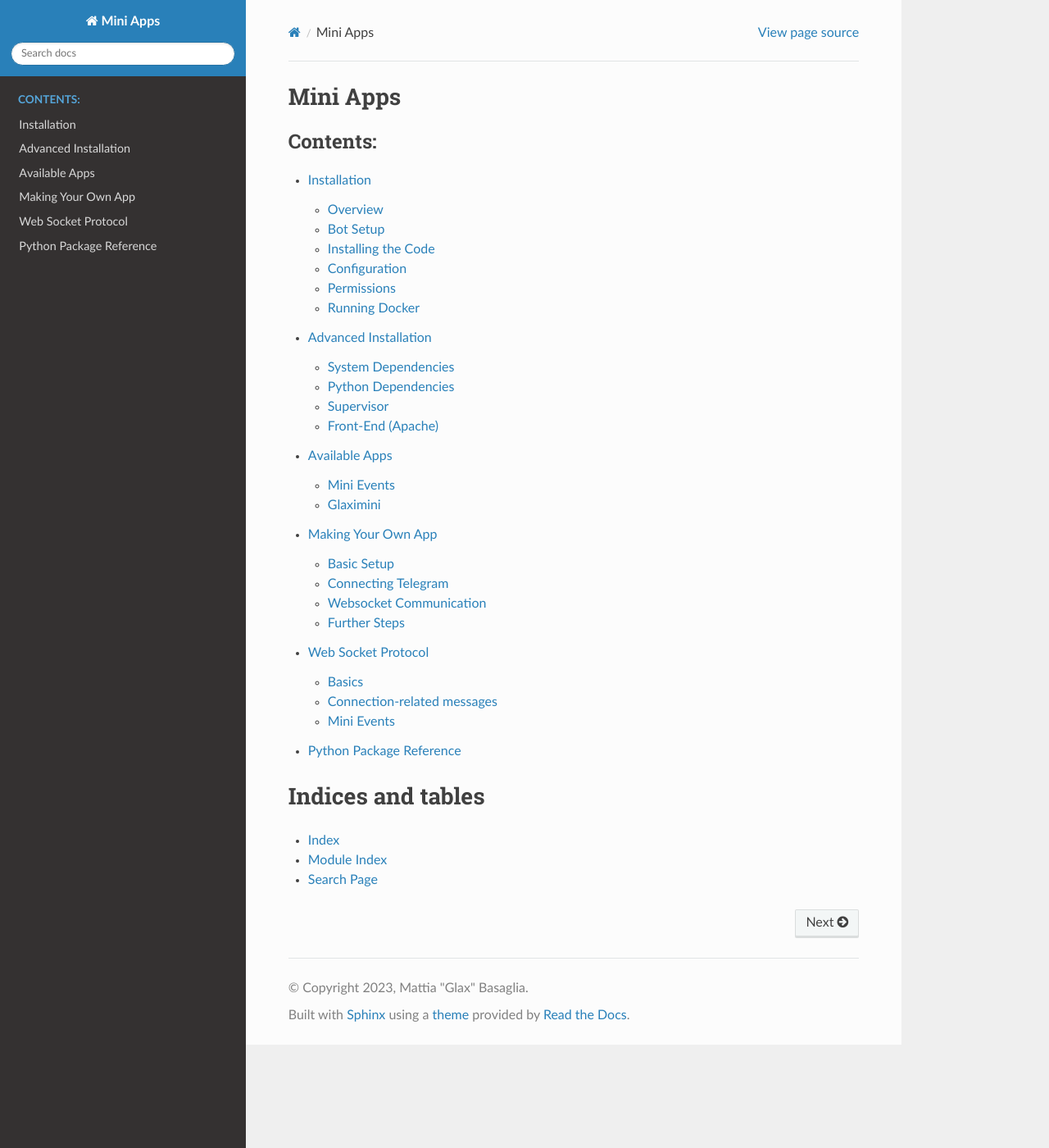
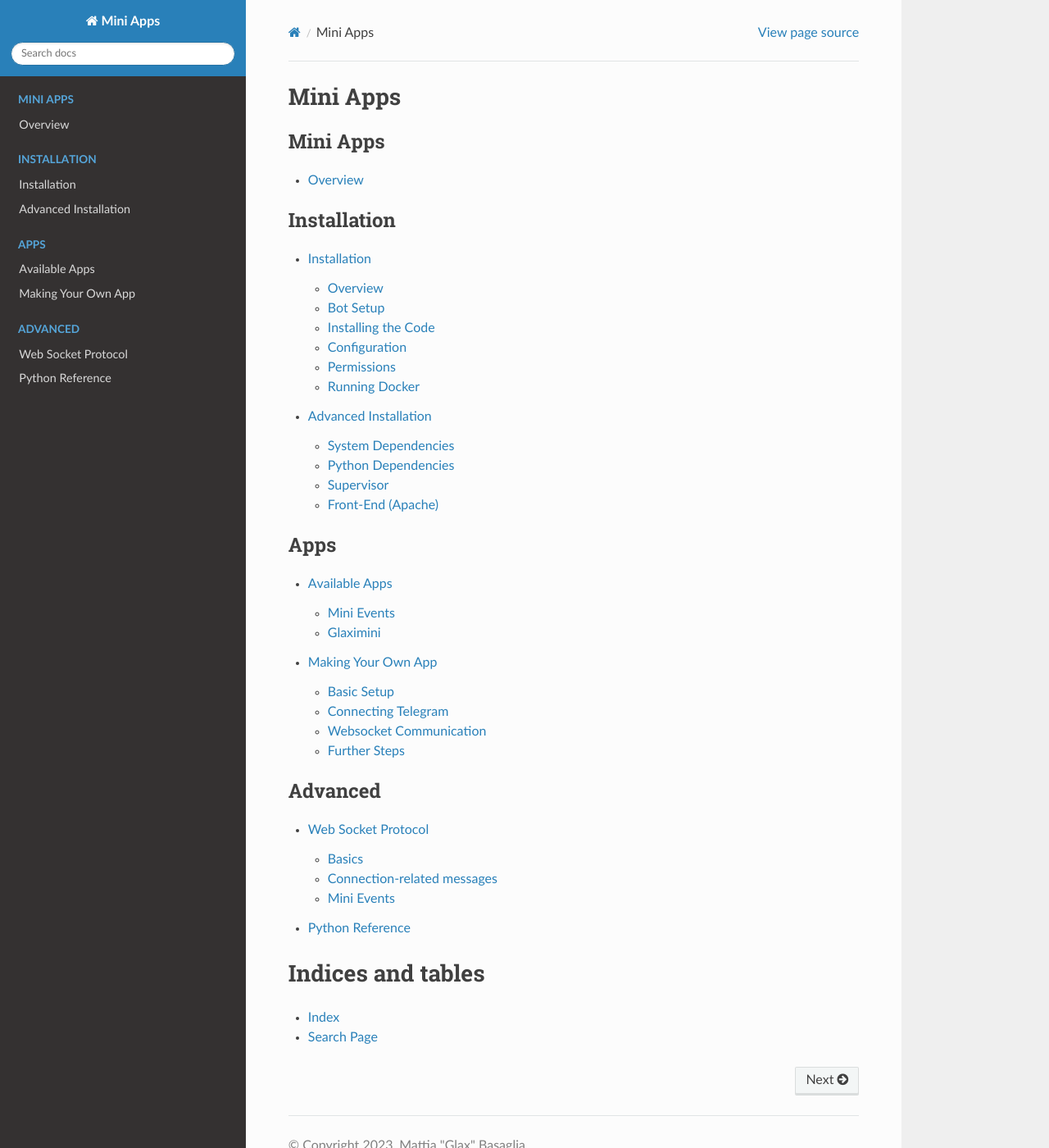
Before and after one commit to mbasaglia/mini_apps, a Sphinx documentation site: the page built from docs/index.rst, in a window 1280 px wide and 1400 px high. Shown: the whole window at 82% size. Built offline with Sphinx 7.4.7 and the Read the Docs theme 2.0.0, drawn with Linux system fonts in a browser that asks for light colours.

Commit message:
Improve docs

```diff
--- a/docs/conf.py
+++ b/docs/conf.py
@@ -30,6 +30,7 @@
             title = "``%s``" % module
             f.write("%s\n%s\n\n" % (title, "=" * len(title)))
             f.write(".. automodule:: %s\n" % module)
+            f.write("  :show-inheritance:\n")
             f.write("  :members:\n")
 
 
@@ -40,7 +41,10 @@
 # -- General configuration ---------------------------------------------------
 # https://www.sphinx-doc.org/en/master/usage/configuration.html#general-configuration
 
-extensions = ["myst_parser", "sphinx.ext.autodoc"]
+extensions = [
+    "myst_parser",
+    "sphinx.ext.autodoc"
+]
 
 templates_path = ['_templates']
 exclude_patterns = []
--- a/docs/index.rst
+++ b/docs/index.rst
@@ -1,15 +1,30 @@
-
 Mini Apps
 =========
 
 .. toctree::
+   :caption: Mini Apps
    :maxdepth: 2
-   :caption: Contents:
 
-   installation/index
+   Overview <overview>
+
+.. toctree::
+   :caption: Installation
+   :maxdepth: 2
+
+   installation/basic
    installation/advanced
+
+.. toctree::
+   :caption: Apps
+   :maxdepth: 2
+
    apps
    custom-app
+
+.. toctree::
+   :caption: Advanced
+   :maxdepth: 2
+
    websocket
    mini_apps/index
 
--- a/docs/mini_apps/index.rst
+++ b/docs/mini_apps/index.rst
@@ -1,7 +1,8 @@
+Python Reference
+================
 
-Python Package Reference
-========================
 
+:ref:`modindex`
 
 .. toctree::
    :maxdepth: 2
```
Also changed, not shown: other parts of docs/index.rst (+0 -1 lines), README.md (+1 -1 lines), docs/installation/advanced.md (+1 -1 lines), docs/overview.md (added, +6 -0 lines), docs/installation/basic.md (renamed from docs/installation/index.md), 1 other file.
